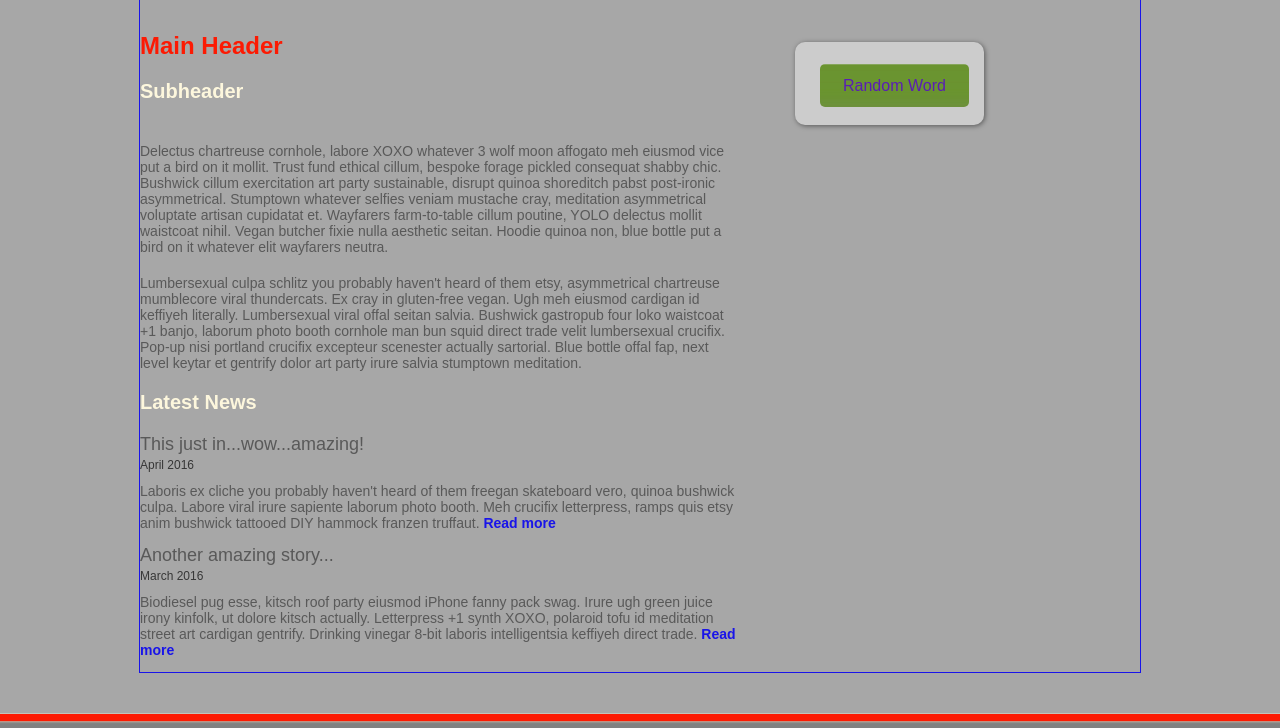
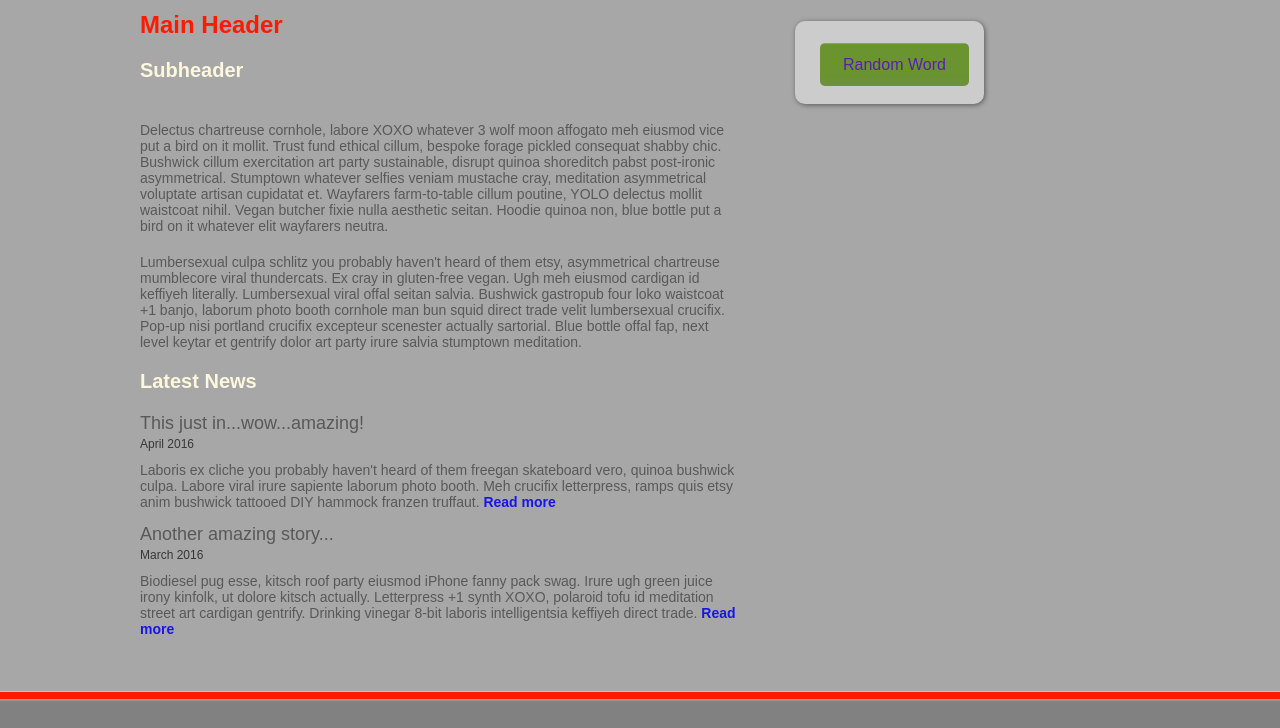
Before and after one commit to alexatodd/alexatodd.github.io, a plain HTML site: page index.html in a window 1280 px wide. Shown: the part 308-1036 px from the top of the page. Drawn offline with Linux system fonts and the light colour scheme.

Commit message:
change back

```diff
--- a/style.css
+++ b/style.css
@@ -4,12 +4,12 @@ body{
   background-color: #a7a7a7;
 }
 .container{
-  border: 1px solid;
-  border-color: #1914e9;
+  /*border: 1px solid;
+  border-color: #1914e9;*/
   width:1000px;
   margin: 0 auto;
   /*padding: 50px;*/
-  padding-top: 20px;
+  /*padding-top: 20px;*/
 }
 #main{
   background: url(photoshop/slices/images/website_layout3_02_header.jpg) repeat-x;
```
